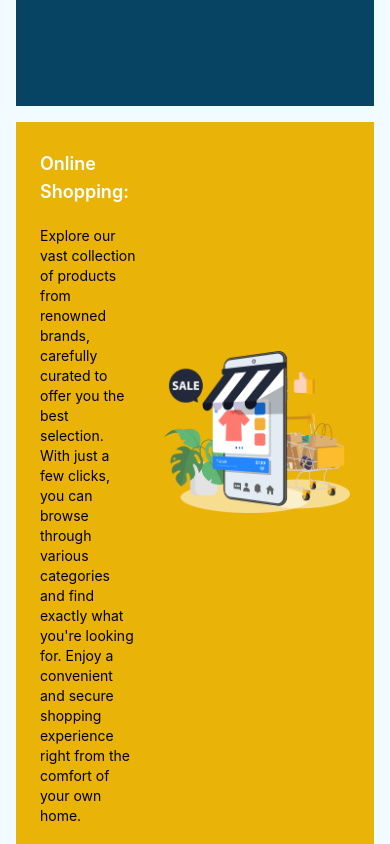
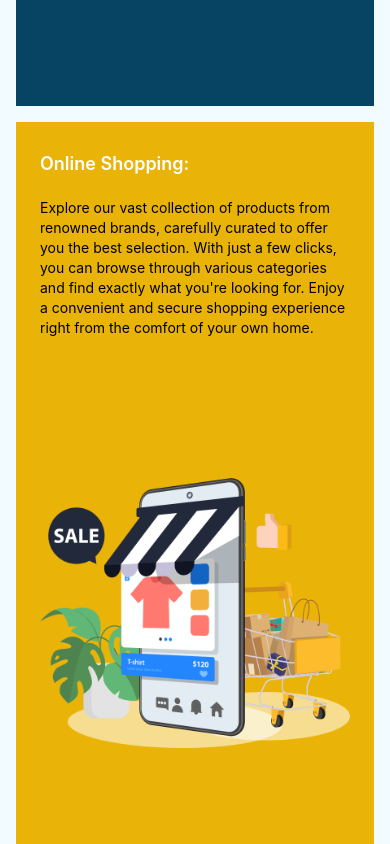
Before and after one commit to Shubh1an/r-khata, a React (Create React App) app: page / in a window 390 px wide. Shown: the part 2100-2944 px from the top of the page. Built offline with nearby package versions, Linux system fonts and the light colour scheme.

Commit message:
design-improved

```diff
--- a/src/components/Footer.jsx
+++ b/src/components/Footer.jsx
@@ -6,9 +6,9 @@ import { images } from '../assets/images'
 const Footer = () => {
   return (
     <div  id="contact-us">
-        <CommonContainer className={"bg-blue-dark text-white py-14"}>
+        <CommonContainer className={"bg-blue-dark text-white py-14 px-5 md:px-2"}>
             <p className='text-3xl font-medium'>Let’s Talk.</p>
-            <div className='smol-flexbox-grid gap-4 mt-11'>
+            <div className='smol-flexbox-grid gap-4 mt-11 '>
              <div className=''>
              <label className='block'>Your Name</label>
              <input className='h-12 border-white border mt-1 w-full bg-transparent' />
--- a/src/components/Header.jsx
+++ b/src/components/Header.jsx
@@ -23,7 +23,7 @@ const Header = () => {
              {open?<BurgerIcon/>:<BurgerIcon/>}
           </div>
           <div className={`absolute w-full top-full ${!open&&"hidden"} md:block md:relative md:max-w-max z-10 bg-blue-dark md:bg-white`}>
-            <ul className='flex flex-col  md:flex-row text-center justify-center gap-5 md:gap-12 list-none'>
+            <ul className='flex flex-col  md:flex-row text-center justify-center gap-5 md:gap-12 list-none py-3 md:py-0'>
                {navlinks.map(nav=><li className={`md:pb-2 ${nav.isActive&&"border-b border-black"} text-white md:text-black my-2 md:my-2 pb-0`} onClick={()=>handleActiveClass(nav)}>{nav.title}</li>) }
 
             </ul>
--- a/src/index.css
+++ b/src/index.css
@@ -86,3 +86,13 @@ background-color: #FEA92D;
     grid-row-end: 5;
   }
 }
+@media only screen and (max-width: 560px) {
+  .item-c,.item-d{
+    display: flex;
+    flex-direction: column;
+  }
+  .item-c img,.item-d img{
+    width: 100%;
+    aspect-ratio: auto;
+  }
+}
```
